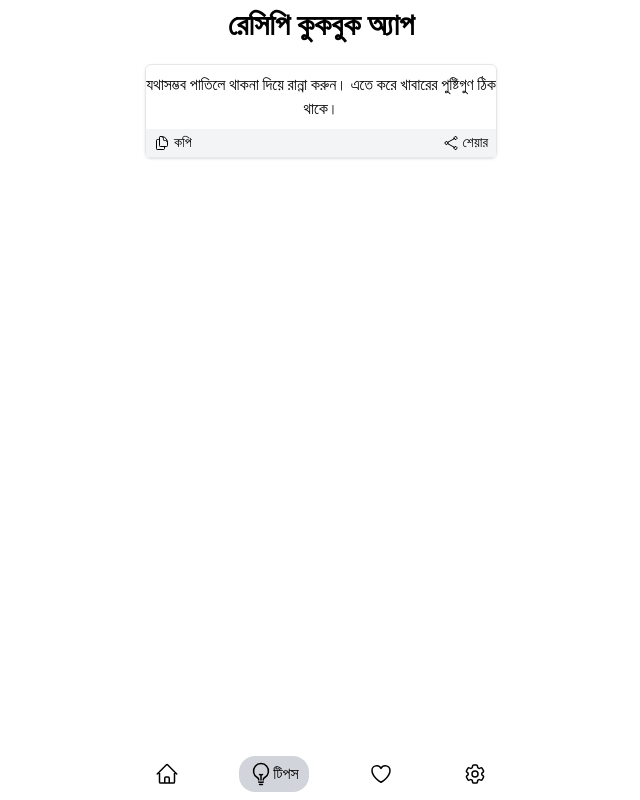
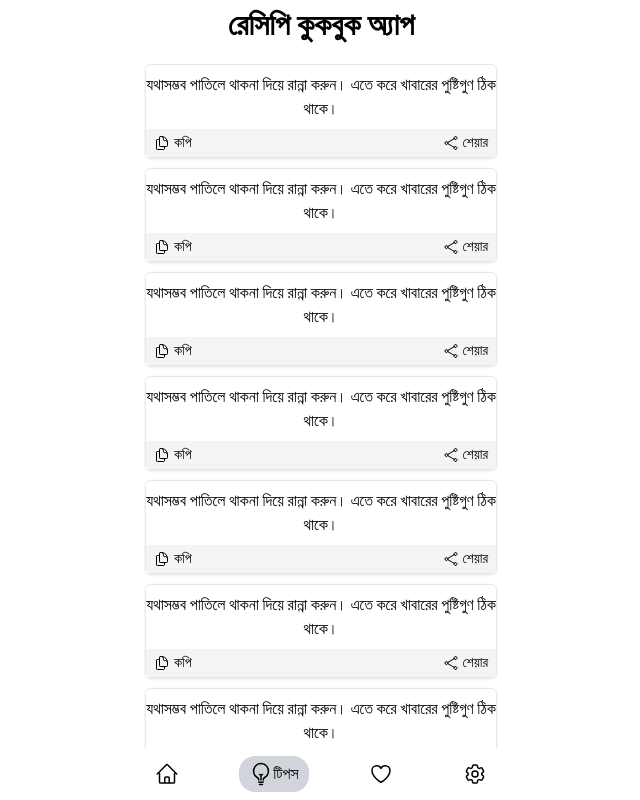
Before and after one commit to monzuralam/recipe-cookbook-app, a Vue app: page /tips in a window 1280 px wide. Shown: the whole page, without its empty margins (319-959 px from the left). Built offline with nearby package versions, Linux system fonts and the light colour scheme.

Commit message:
TipsItem Iterate

```diff
--- a/src/routes/Tips.vue
+++ b/src/routes/Tips.vue
@@ -1,10 +1,13 @@
 <script setup>
 import TipsItem from "../components/Tips/TipsItem.vue";
+import { useRecipes } from "../stores/recipes";
+const recipeStore = useRecipes();
+const tipsItem = recipeStore?.tips;
 </script>
 
 <template>
-  <div class="container h-screen py-16 dark:bg-black">
-    <TipsItem />
+  <div class="container overflow-y-scroll h-screen py-16 dark:bg-black">
+    <TipsItem v-for="tips in tipsItem" :key="tips?.id" :data="tips" />
   </div>
 </template>
 
```
